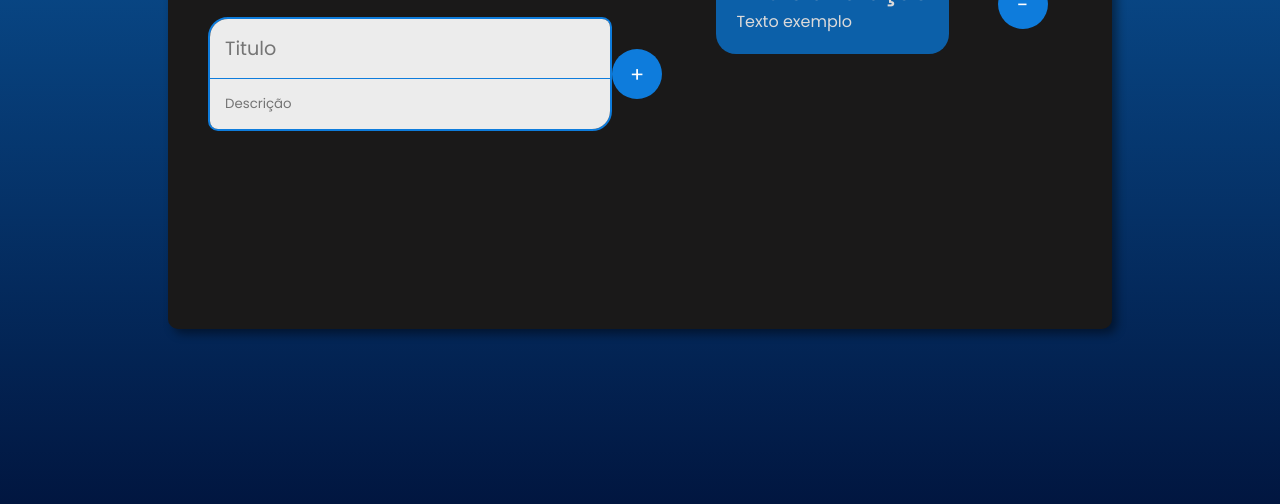
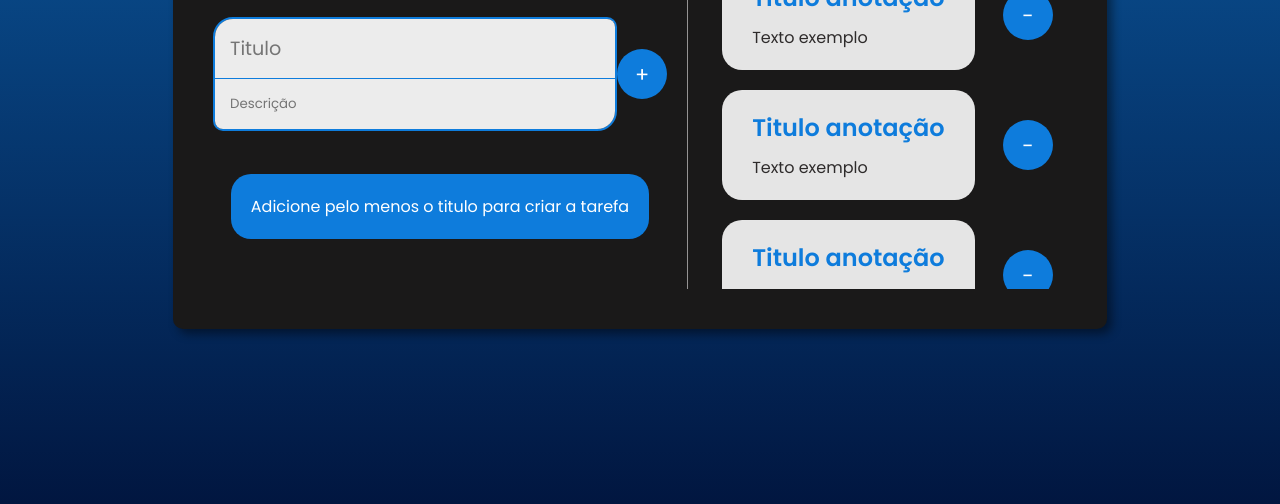
Before and after one commit to WillianOL/To-Do-List, a plain HTML site: page assets/index.html in a window 1280 px wide. Shown: the part 296-800 px from the top of the page. Drawn offline with Linux system fonts and the light colour scheme.

Commit message:
Atualzações

```diff
--- a/assets/index.html
+++ b/assets/index.html
@@ -20,7 +20,11 @@
                     <input type="text" id="taskTittle" placeholder="Titulo">
                     <input type="text" id="taskDescription" placeholder="Descrição">
                 </div>
-                <button class="btnAddTask" title="Adicionar tarefa">+</button>
+                <button class="btnAddTask" data-botaoTask="adicionar" title="Adicionar anotação">+</button>
+
+                <div class="erroMensage">
+                    <p>Adicione pelo menos o titulo para criar a tarefa</p>
+                </div>
 
                 <!-- <div class="erroMensage containsTask">
                     <p>Adicione pelo menos o titulo para criar a tarefa</p>
@@ -40,7 +44,35 @@
                     <h1>Titulo anotação</h1>
                     <p>Texto exemplo</p>
                 </div>
-                <button class="removeTask">-</button>
+                <button class="removeTask" data-botaoTask="remover" title="Remover anotação">-</button>
+            </div>
+            <div class="taskConteiner">
+                <div class="task">
+                    <h1>Titulo anotação</h1>
+                    <p>Texto exemplo</p>
+                </div>
+                <button class="removeTask" data-botaoTask="remover" title="Remover anotação">-</button>
+            </div>
+            <div class="taskConteiner">
+                <div class="task">
+                    <h1>Titulo anotação</h1>
+                    <p>Texto exemplo</p>
+                </div>
+                <button class="removeTask" data-botaoTask="remover" title="Remover anotação">-</button>
+            </div>
+            <div class="taskConteiner">
+                <div class="task">
+                    <h1>Titulo anotação</h1>
+                    <p>Texto exemplo</p>
+                </div>
+                <button class="removeTask" data-botaoTask="remover" title="Remover anotação">-</button>
+            </div>
+            <div class="taskConteiner">
+                <div class="task">
+                    <h1>Titulo anotação</h1>
+                    <p>Texto exemplo</p>
+                </div>
+                <button class="removeTask" data-botaoTask="remover" title="Remover anotação">-</button>
             </div>
         </section>
 
--- a/css/index.css
+++ b/css/index.css
@@ -24,8 +24,8 @@ body{
 
 .conteiner{
     display: flex;
-    min-height: 450px;
-    gap: 30px;
+    height: 450px;
+    gap: 20px;
     background-color: #1a1919;
     min-width: 500px;
     padding: 40px;
@@ -36,6 +36,7 @@ body{
 
 .taskCreateArea, .taskArea{
     min-width: 380px;
+    position: relative;
 }
 
 .taskCreateArea h1{
@@ -124,15 +125,60 @@ body{
     background-color: rgb(26, 177, 43);
 }
 
+.taskConteiner button:hover{
+    transform: translateY(-2px);
+    background-color: rgb(237, 46, 46);
+}
+
 .taskConteiner{
     display: flex;
     align-items: center;
     justify-content: space-around;
+    margin-bottom: 20px;
+}
+
+.taskArea{
+    overflow-y: scroll;
+    padding-left: 20px;
+    border-left: 1px solid rgba(255, 252, 252, 0.536);
+}
+
+.taskArea h2{
+    font-size: 1.3em;
+    margin-bottom: 10px;
 }
 
 .task{
-    background-color: #0c60a9;
-    max-width: 250px;
+    background-color: rgb(229, 229, 229);
+    max-width: 270px;
+    padding: 20px 30px;
+    border-radius: 20px;
+    color: rgb(46, 43, 43);
+}
+
+.task h1{
+    margin-bottom: 10px;
+    color: var(--cor3);
+}
+
+.erroMensage{
+    position: absolute;
+    background-color: var(--cor3);
     padding: 20px;
     border-radius: 20px;
+    color: white;
+    display: flex;
+    align-items: center;
+    justify-content: center;
+    text-align: center;
+    bottom: 50px;
 }
+
+.erroMensage p{
+    margin: 0px;
+}
+
+.erroMensage p::before{
+    width: 0px;
+    height: 0px;
+}
```
